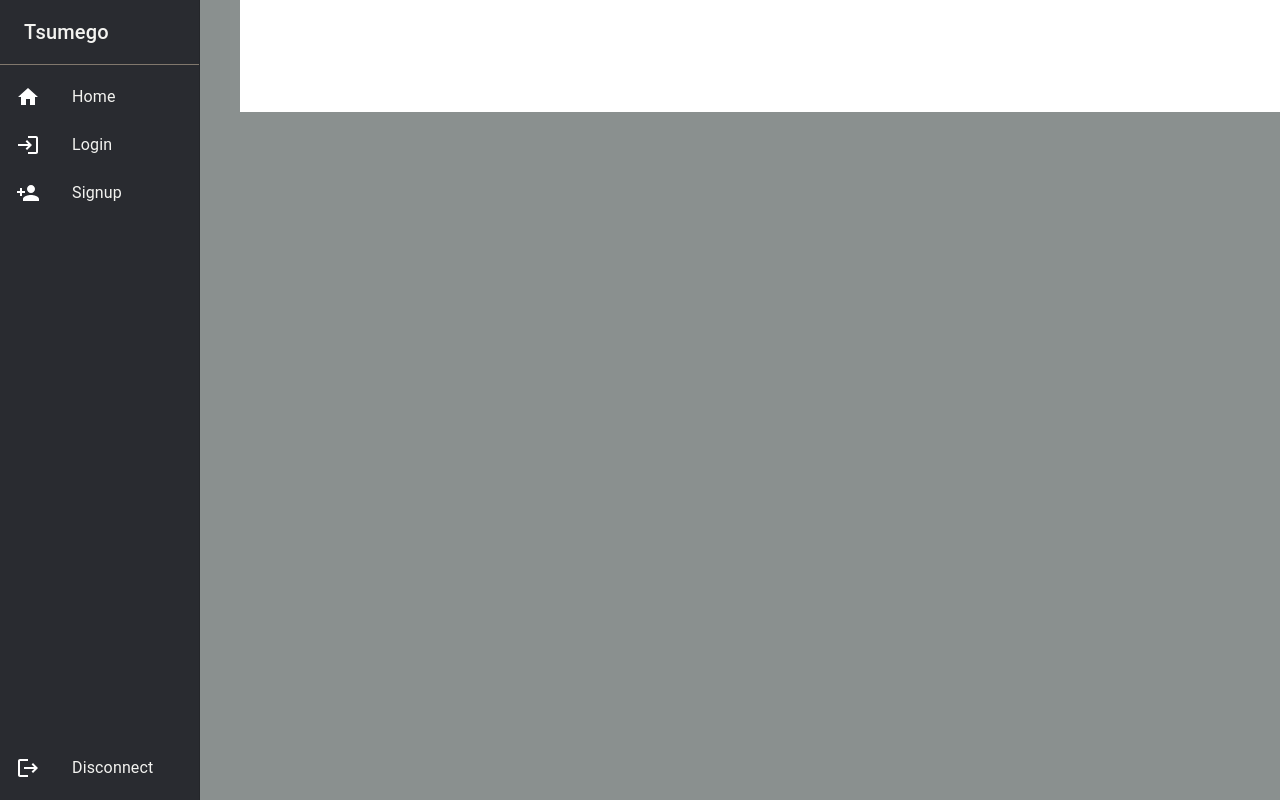
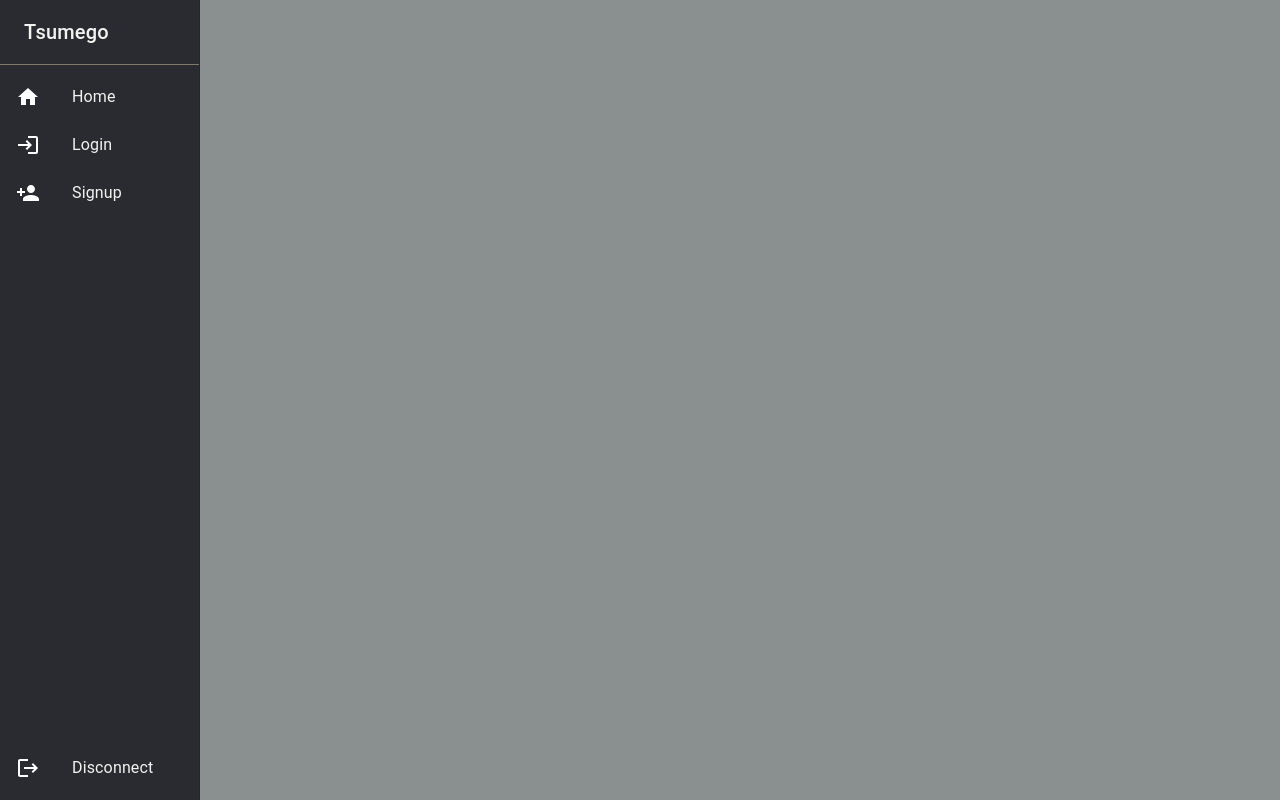
Before and after one commit to Corentin-kzk/GameOfGo, a React (Create React App) app in the folder front-end/: page / in a window 1280 px wide. Built offline with nearby package versions, Linux system fonts and the light colour scheme; no server answers.

Commit message:
Fixed visual bug on homepage

```diff
--- a/front-end/src/components/Navbar/Navbar.jsx
+++ b/front-end/src/components/Navbar/Navbar.jsx
@@ -79,12 +79,6 @@ const Navbar = () => {
           </ListItem>
         </List>
       </Drawer>
-      <Box
-        component="main"
-        sx={{ flexGrow: 1, bgcolor: 'background.default', p: 3 }}
-      >
-        <Toolbar />
-      </Box>
     </Box>
   );
 };
```
